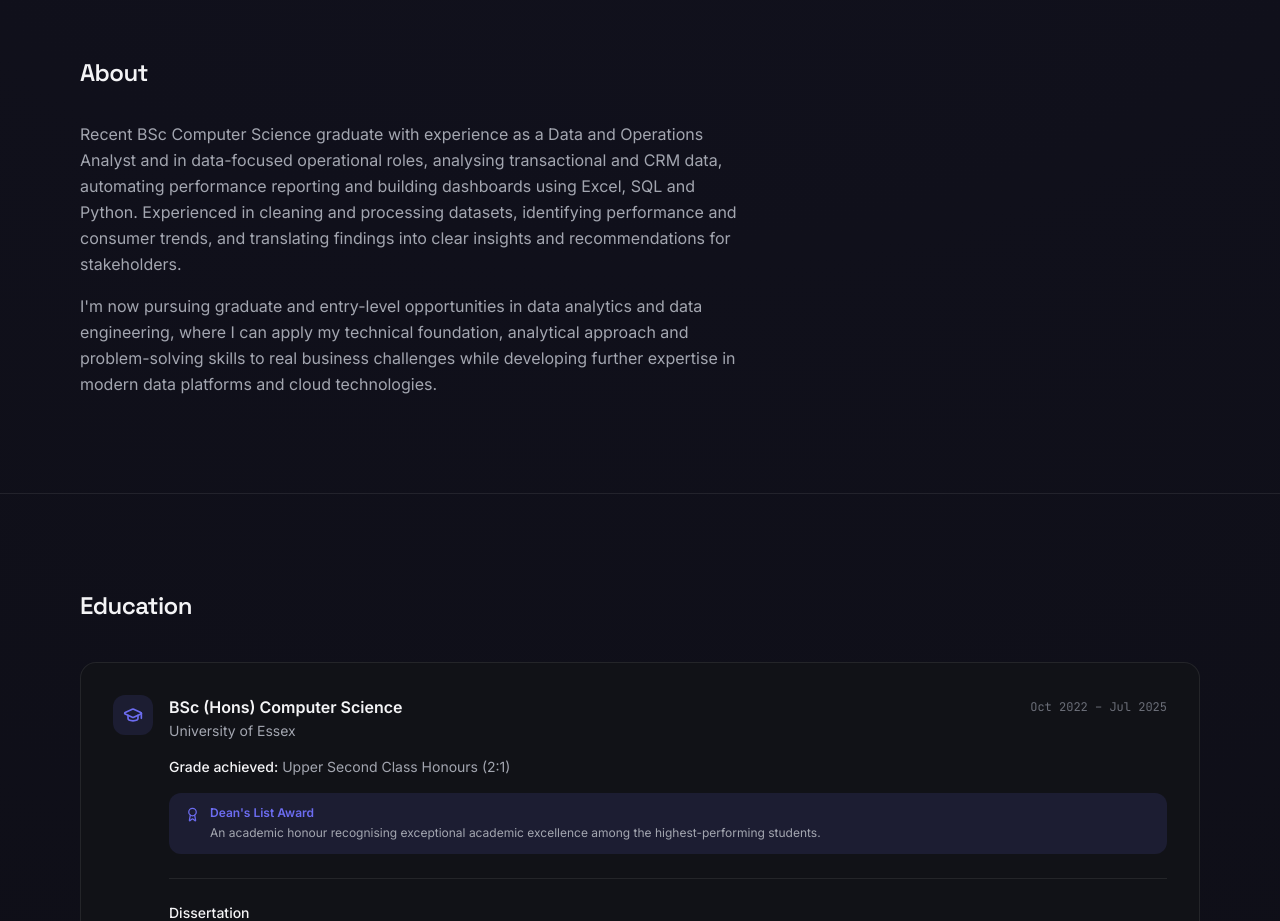
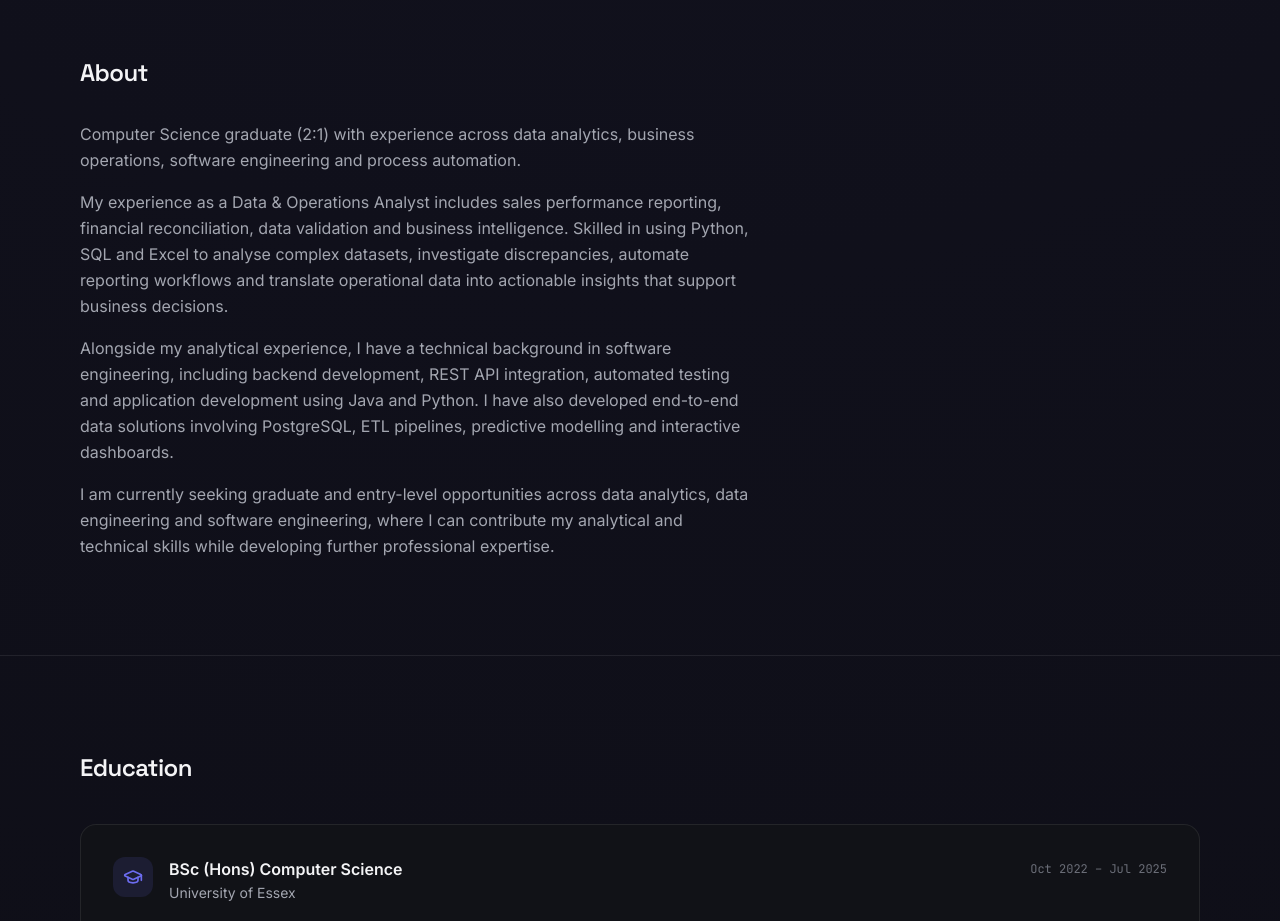
Before and after one commit to Kishanr19/Kishanr19.github.io, a React (Vite) app: page / in a window 1280 px wide. Shown: the part 780-1701 px from the top of the page. Built offline with nearby package versions, Linux system fonts and the light colour scheme.

Commit message:
Update About section

```diff
--- a/src/components/About.jsx
+++ b/src/components/About.jsx
@@ -9,18 +9,27 @@ export default function About() {
         <h2 className="font-display font-semibold text-2xl tracking-tight mb-8">About</h2>
         <div className="max-w-2xl space-y-4 text-ink-soft leading-relaxed">
           <p>
-            Recent BSc Computer Science graduate with experience as a Data and Operations Analyst
-            and in data-focused operational roles, analysing transactional and CRM data,
-            automating performance reporting and building dashboards using Excel, SQL and
-            Python. Experienced in cleaning and processing datasets, identifying performance and
-            consumer trends, and translating findings into clear insights and recommendations for
-            stakeholders.
+            Computer Science graduate (2:1) with experience across data analytics, business
+            operations, software engineering and process automation.
           </p>
           <p>
-            I'm now pursuing graduate and entry-level opportunities in data analytics and data
-            engineering, where I can apply my technical foundation, analytical approach and
-            problem-solving skills to real business challenges while developing further
-            expertise in modern data platforms and cloud technologies.
+            My experience as a Data &amp; Operations Analyst includes sales performance reporting,
+            financial reconciliation, data validation and business intelligence. Skilled in using
+            Python, SQL and Excel to analyse complex datasets, investigate discrepancies,
+            automate reporting workflows and translate operational data into actionable insights
+            that support business decisions.
+          </p>
+          <p>
+            Alongside my analytical experience, I have a technical background in software
+            engineering, including backend development, REST API integration, automated testing
+            and application development using Java and Python. I have also developed end-to-end
+            data solutions involving PostgreSQL, ETL pipelines, predictive modelling and
+            interactive dashboards.
+          </p>
+          <p>
+            I am currently seeking graduate and entry-level opportunities across data analytics,
+            data engineering and software engineering, where I can contribute my analytical and
+            technical skills while developing further professional expertise.
           </p>
         </div>
       </div>
```
